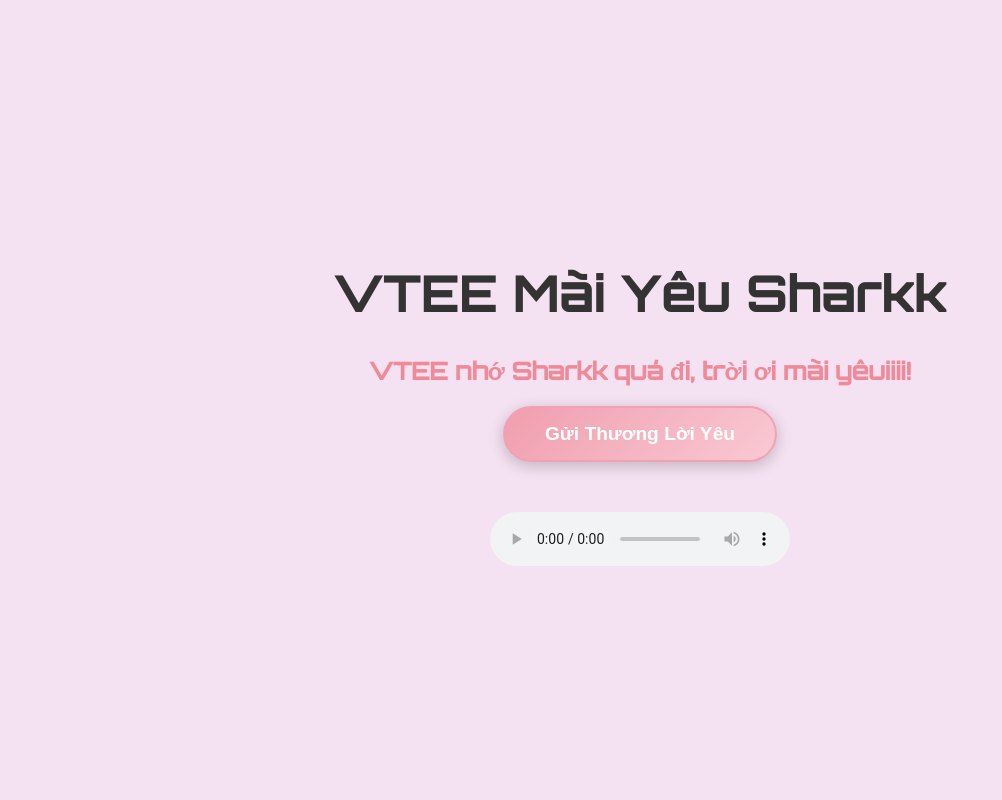
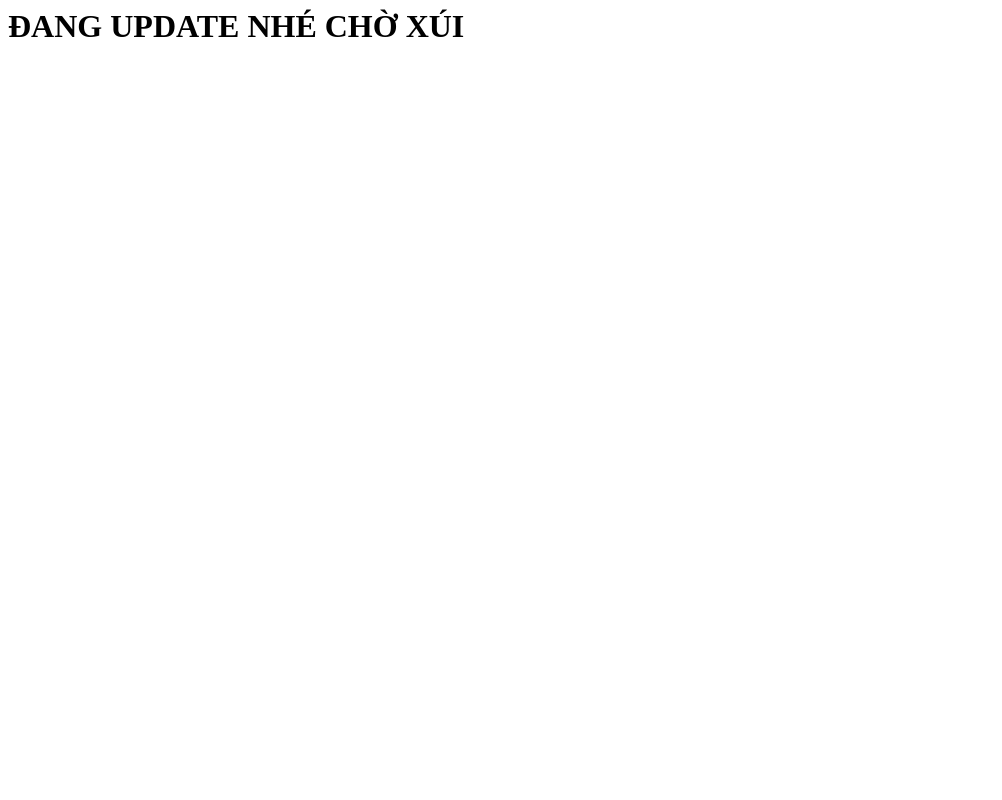
Before and after one commit to bbisharkk/bbisharkk, a PHP site: page / in a window 1280 px wide. Shown: the whole page, without its empty margins (0-1002 px from the left). Run offline with PHP 8.4, Linux system fonts and the light colour scheme.

Commit message:
Update index.php

```diff
--- a/index.php
+++ b/index.php
@@ -1,139 +1 @@
-<!DOCTYPE html>
-<html lang="vi">
-<head>
-    <meta charset="UTF-8">
-    <meta name="viewport" content="width=device-width, initial-scale=1.0">
-    <meta http-equiv="X-UA-Compatible" content="ie=edge">
-    <meta name="description" content="VTEE Mãi Yêu Sharkk.">
-    <meta name="keywords" content="VTEE, BBI SHARKK, LOVE, love, vteelovesharkk, sharkklovevtee, vtee, bbisharkk, sharkk, tranvanthanh, TRAN VAN THANH, NGUYEN KHANH VAN, TRẦN VĂN THÀNH, NGUYỄN KHÁNH VÂN, Vân, Thành, Khánh Vân, Văn Thành, bbisharkk, vteebbisharkk, bbisharkkvtee">
-    <meta name="author" content="VTEE Mãi Yêu Sharkk">
-    <meta http-equiv="Cache-Control" content="no-cache, no-store, must-revalidate">
-    <meta http-equiv="Pragma" content="no-cache">
-    <meta http-equiv="Expires" content="0">
-    <link href="https://fonts.googleapis.com/css2?family=Orbitron:wght@500&display=swap" rel="stylesheet">
-    <link rel="sitemap" type="application/xml" title="Sitemap" href="https://vtee.dev/sitemap.xml">
-    <link rel="icon" href="lovesharkk/sharkk.png" type="image/x-icon">
-    <title>VTEE x BBI SHARKK</title>
-
-    <!-- Structured Data -->
-    <script type="application/ld+json">
-    {
-      "@context": "https://schema.org",
-      "@type": "WebSite",
-      "name": "VTEE x BBI SHARKK",
-      "url": "https://www.vtee.dev",
-      "description": "VTEE Mãi Yêu Sharkk.",
-      "sameAs": [
-        "https://www.facebook.com/vtee_thanh",
-        "https://www.instagram.com/sharkk._105/",
-        "https://www.tiktok.com/@kv_150511"
-      ]
-    }
-    </script>
-
-    <style>
-        body {
-            font-family: 'Orbitron', sans-serif;
-            margin: 0;
-            padding: 0;
-            display: flex;
-            justify-content: center;
-            align-items: center;
-            height: 100vh;
-            background-color: #f4e1f1;
-            overflow: hidden;
-        }
-
-        h1 {
-            font-size: 3em;
-            letter-spacing: 1.5px;
-            color: #333;
-            animation: fadeIn 1.5s ease-in-out;
-        }
-
-        #container {
-            text-align: center;
-        }
-
-        button {
-            display: block;
-            margin: 20px auto;
-            padding: 15px 40px;
-            background: linear-gradient(135deg, #f09eae, #f9c9d3);
-            color: #fff;
-            font-size: 1.2em;
-            font-weight: bold;
-            border: 2px solid #f0a1b3;
-            border-radius: 30px;
-            cursor: pointer;
-            box-shadow: 0px 4px 15px rgba(0, 0, 0, 0.2);
-            transition: all 0.4s ease;
-            position: relative;
-            overflow: hidden;
-        }
-
-        button:hover {
-            background: linear-gradient(135deg, #f9c9d3, #f09eae);
-            border-color: #f08a99;
-            box-shadow: 0px 6px 20px rgba(0, 0, 0, 0.4);
-            transform: scale(1.05);
-        }
-
-        button::before {
-            content: '';
-            position: absolute;
-            top: 0;
-            left: -75%;
-            width: 50%;
-            height: 100%;
-            background: rgba(255, 255, 255, 0.3);
-            transform: skewX(-45deg);
-            transition: left 0.5s ease;
-        }
-
-        button:hover::before {
-            left: 130%;
-        }
-
-        @keyframes fadeIn {
-            0% {
-                opacity: 0;
-                transform: translateY(-30px);
-            }
-            100% {
-                opacity: 1;
-                transform: translateY(0);
-            }
-        }
-
-        h2 {
-            font-size: 1.5em;
-            color: #f08a99;
-            margin-top: 10px;
-            font-weight: bold;
-            animation: fadeIn 1.5s ease-in-out 1s;
-        }
-
-        /* Audio Player */
-        audio {
-            margin-top: 30px;
-            border-radius: 10px;
-        }
-    </style>
-</head>
-<body>
-
-<div id="container">
-    <h1>VTEE Mãi Yêu Sharkk</h1>
-    <h2>VTEE nhớ Sharkk quá đi, trời ơi mãi yêuiiii!</h2>
-    <button onclick="alert('Mãi yêu Sharkk!')">Gửi Thương Lời Yêu</button>
-
-    <!-- Thêm nhạc ở đây -->
-    <audio controls autoplay loop>
-        <source src="love_song.mp3" type="audio/mp3">
-        Trình duyệt của bạn không hỗ trợ thẻ audio.
-    </audio>
-</div>
-
-</body>
-</html>
+<h1>ĐANG UPDATE NHÉ CHỜ XÚI</h1>
```
